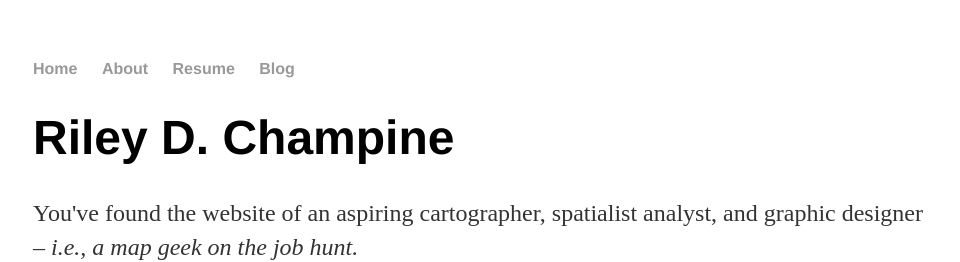
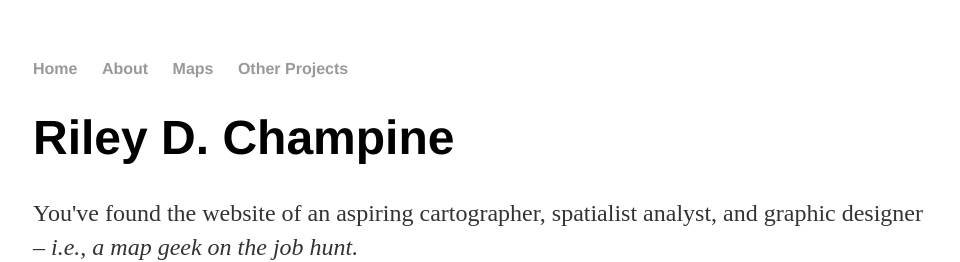
Before and after one commit to rileydchampine/rileydchampine.github.io, a Jekyll site: the page built from index.html, in a window 1280 px wide. Shown: the top 262 px of the page, without its empty margins (159-1119 px from the left). Built offline with Jekyll 4.4.1, drawn with Linux system fonts in a browser that asks for light colours.

Commit message:
Update default.html

```diff
--- a/_layouts/default.html
+++ b/_layouts/default.html
@@ -10,8 +10,9 @@
 	    		<ul>
 	        		<li><a href="/">Home</a></li>
 		        	<li><a href="/about">About</a></li>
-	        		<li><a href="/resume.html">Resume</a></li>
-	        		<li><a href="/blog">Blog</a></li>
+	        		<li><a href="/maps.html">Maps</a></li>
+	        		<li><a href="/projects.html">Other Projects</a></li>
+
 	    		</ul>
 			</nav>
 			<div class="container">
```
